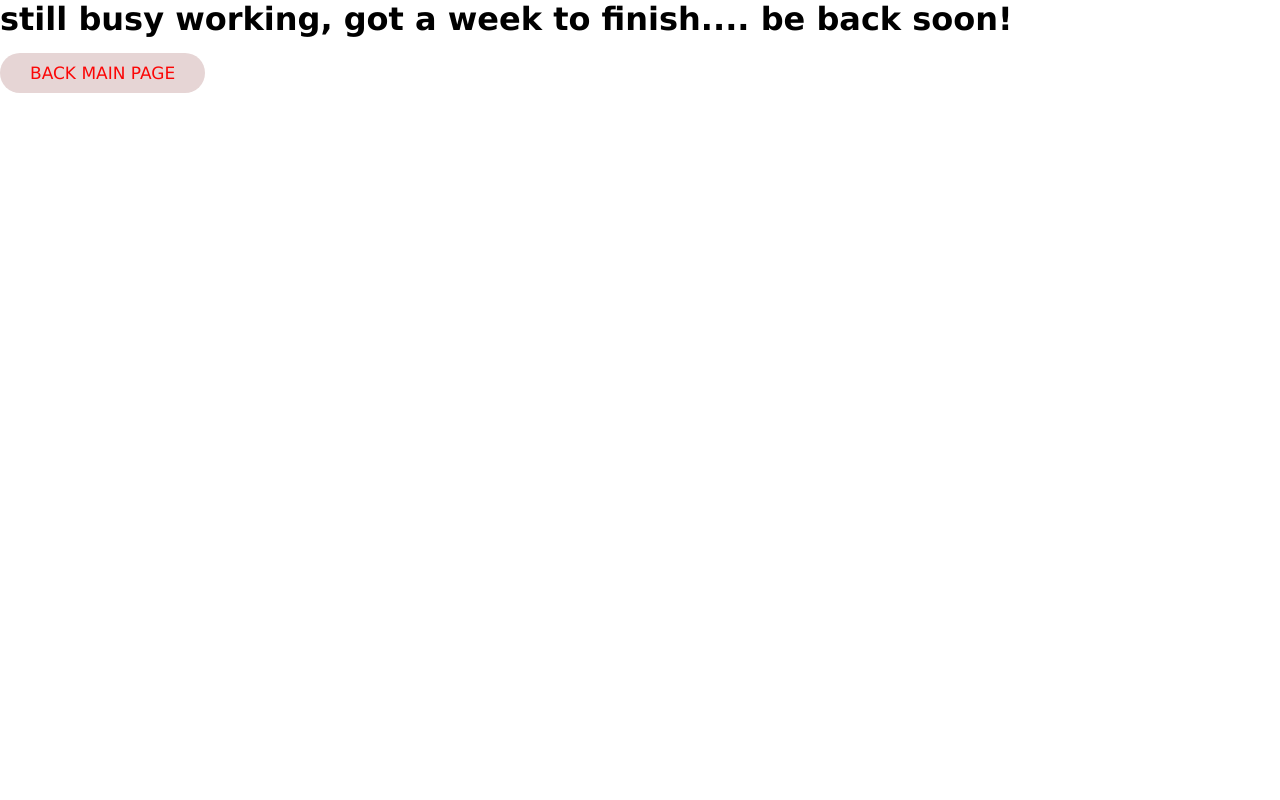
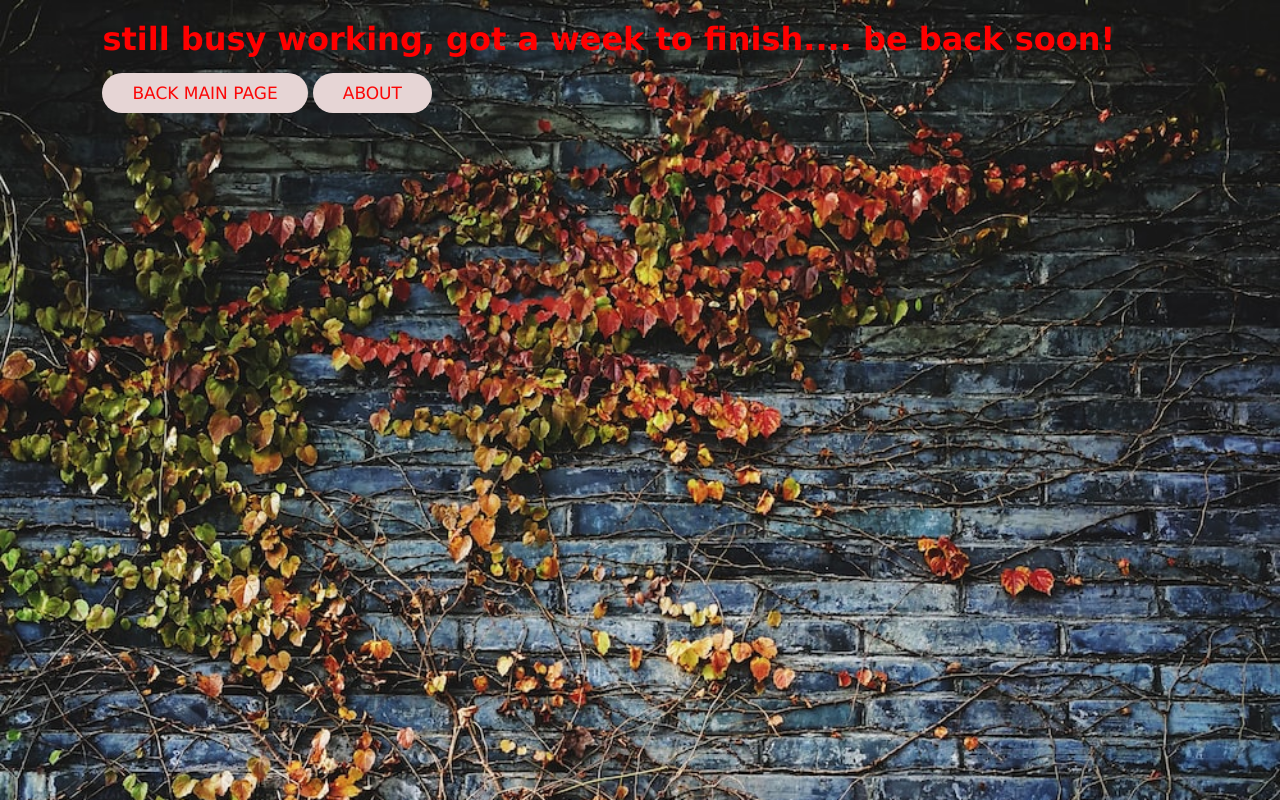
Before and after one commit to Maui-Bautista-Personal-Website/maui-personal-website, a plain HTML site: page pages/portfolio.html in a window 1280 px wide. Drawn offline with Linux system fonts and the light colour scheme.

Commit message:
completed page format

```diff
--- a/javascript.js
+++ b/javascript.js
@@ -0,0 +1 @@
+alert("This will take you to another page  would you like to continue?");
--- a/pages/portfolio.html
+++ b/pages/portfolio.html
@@ -9,10 +9,13 @@
   </head>
 
   <!-- ====================Achievements================= -->
-  <body class="4polio-img">
-
-    <h1>still busy working, got a week to finish.... be back soon!</h1>
-     <a href="../index.html" class="btn btn-4polio">Back Main Page</a>
+  <body class="portfolio-img">
+    <div>
+      <h1 class="port-text">
+        still busy working, got a week to finish.... be back soon!
+      </h1>
+      <a href="../index.html" class="btn btn-4polio">Back Main Page</a>
+      <a href="../pages/about.html" class="btn btn-4polio">about</a>
     </div>
   </body>
 </html>
--- a/style.css
+++ b/style.css
@@ -6,7 +6,7 @@
 }
 /* ===================main page=================== */
 /*============Background=====================*/
-.social .aboutme {
+.social {
   position: relative;
 }
 .social {
@@ -236,5 +236,21 @@ a {
   background-color: #f63854;
 }
 
+.aboutme {
+  color: firebrick;
+}
 /* ================Portfolio page ============================*/
 /* ================background Image============================ */
+
+.portfolio-img {
+  width: 100%;
+  height: 100vh;
+  background-image: url(assets/backgroud/wall.jpeg);
+  background-attachment: fixed;
+  padding: 20px 8%;
+  background-size: 100%;
+}
+
+.port-text {
+  color: red;
+}
```
Also changed, not shown: index.html (+1 -0 lines), pages/about.html (+1 -0 lines).
